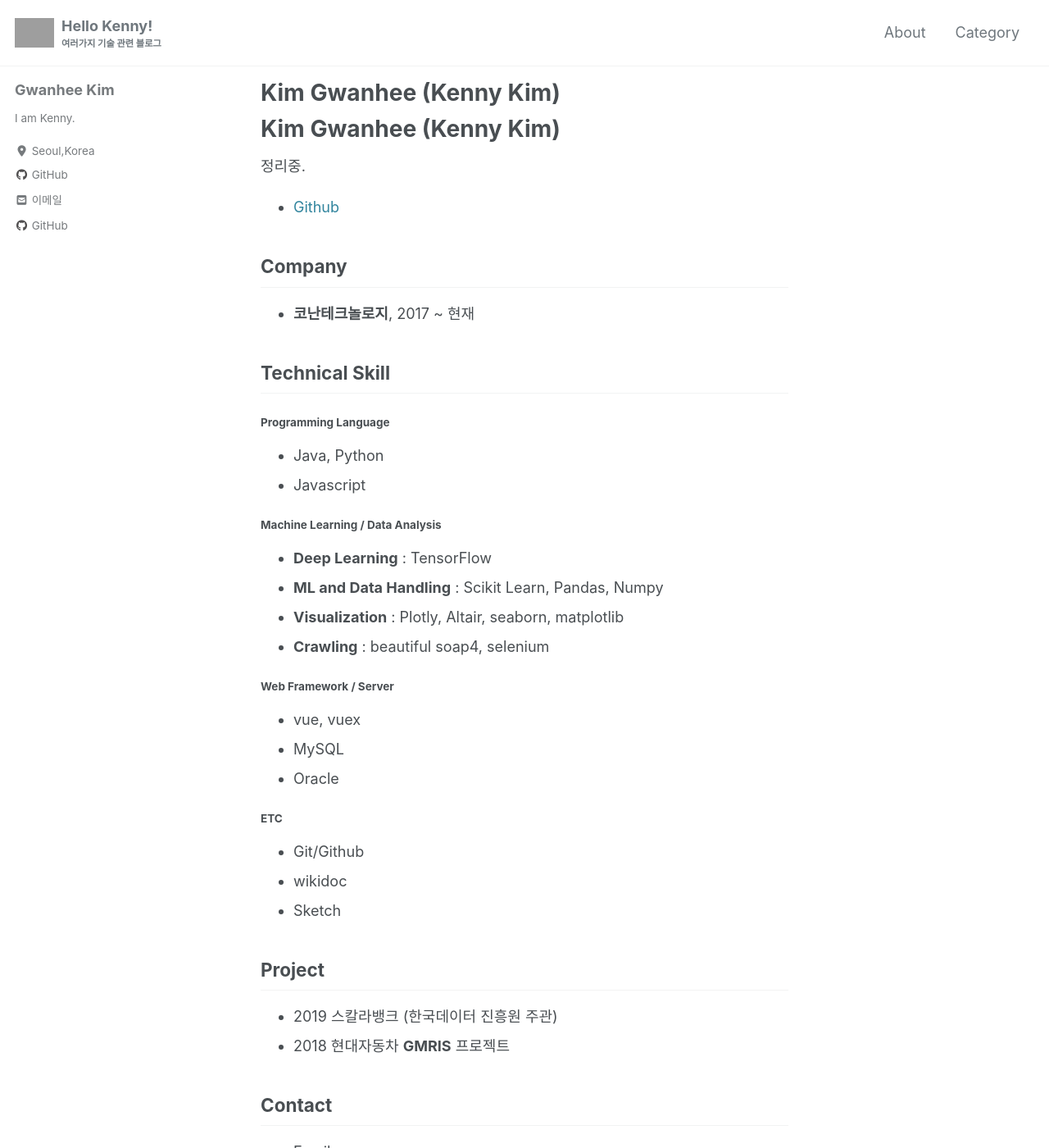
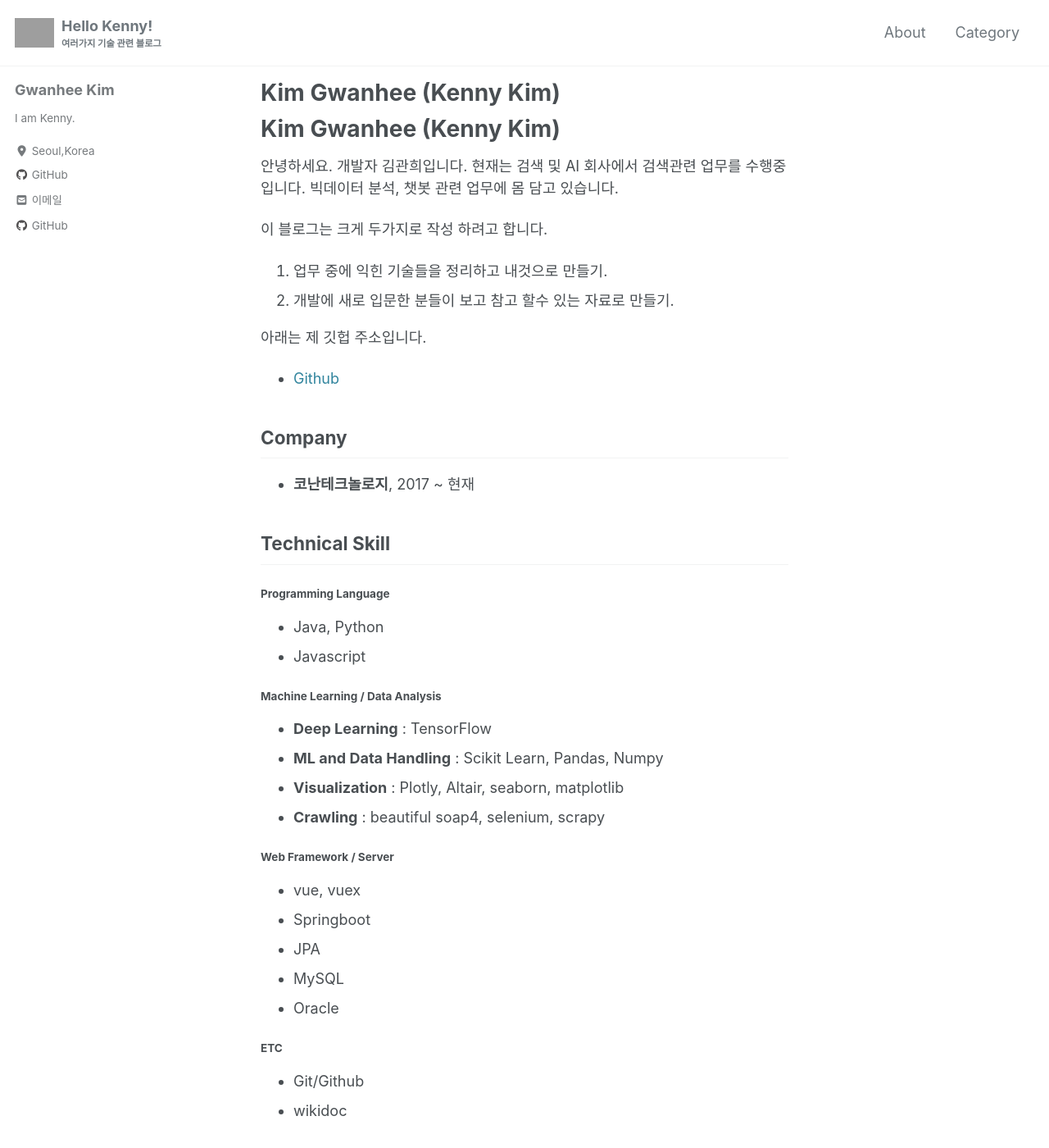
Before and after one commit to kennykim1990/kennykim1990.github.io, a Jekyll site: the page built from _pages/aboutme/about.md, in a window 1280 px wide and 1400 px high. Shown: the whole window at 82% size. Built offline with Jekyll 4.4.1, drawn with Linux system fonts in a browser that asks for light colours; cached includes are drawn as plain includes; nearby versions of some CDN libraries; comment, search, counter and statistics services are not loaded; our own code applies the rules of GitHub Pages for plain Markdown files; grey boxes are pictures that could not be loaded.

Commit message:
aboutme 내용 수정

```diff
--- a/_pages/aboutme/about.md
+++ b/_pages/aboutme/about.md
@@ -7,8 +7,17 @@ permalink: /about/
 ---
 
 # Kim Gwanhee (Kenny Kim)
-정리중.
+안녕하세요. 개발자 김관희입니다.
+현재는 검색 및 AI 회사에서 검색관련 업무를 수행중입니다.
+빅데이터 분석, 챗봇 관련 업무에 몸 담고 있습니다.
 
+이 블로그는 크게 두가지로 작성 하려고 합니다.
+
+1. 업무 중에 익힌 기술들을 정리하고 내것으로 만들기.
+2. 개발에 새로 입문한 분들이 보고 참고 할수 있는 자료로 만들기.
+
+
+아래는 제 깃헙 주소입니다.
 - [Github](https://github.com/kennykim1990)
 
 ## Company
@@ -27,11 +36,13 @@ permalink: /about/
 - **Deep Learning** : TensorFlow
 - **ML and Data Handling** : Scikit Learn, Pandas, Numpy
 - **Visualization** : Plotly, Altair, seaborn, matplotlib
-- **Crawling** : beautiful soap4, selenium
+- **Crawling** : beautiful soap4, selenium, scrapy
 
 #### Web Framework / Server
 
 - vue, vuex
+- Springboot
+- JPA
 - MySQL
 - Oracle
 
@@ -39,7 +50,6 @@ permalink: /about/
 
 - Git/Github
 - wikidoc
-- Sketch
 
 ## Project
 
```
